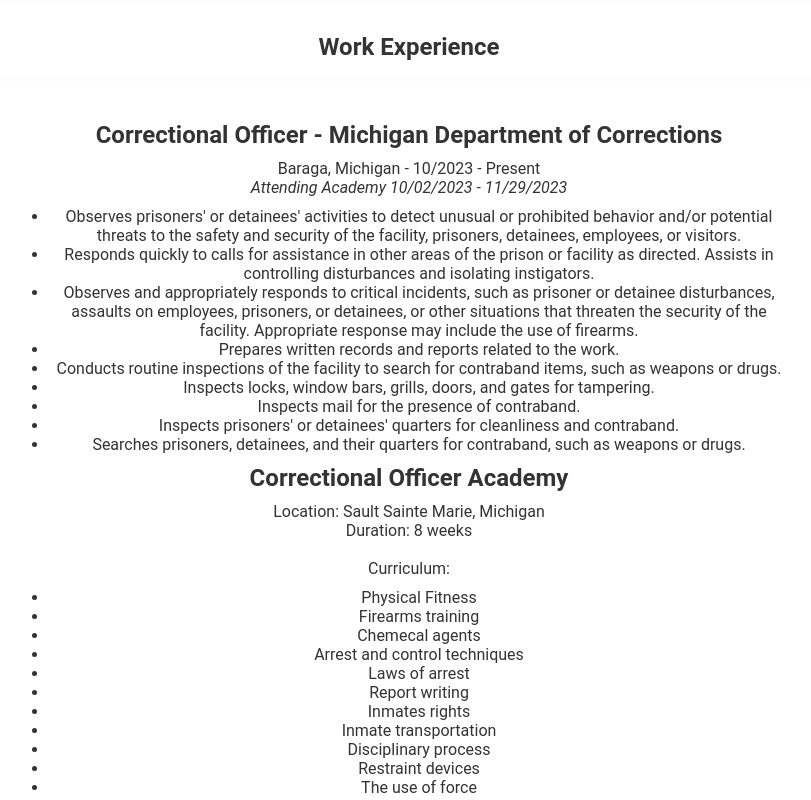
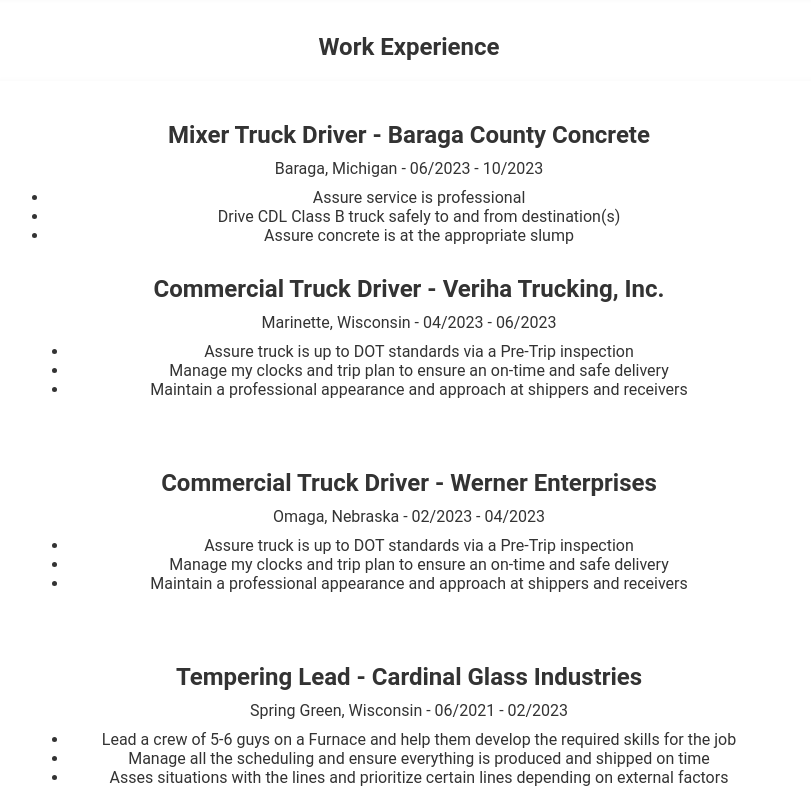
Before and after one commit to Thymester/MyBio-React, a React (Create React App) app: page / in a window 1280 px wide. Shown: the part 2640-3440 px from the top of the page, without its empty margins (231-1042 px from the left). Built offline with nearby package versions, Linux system fonts and the light colour scheme.

Commit message:
Update Resume.js

```diff
--- a/src/components/Resume.js
+++ b/src/components/Resume.js
@@ -5,44 +5,6 @@
     <div className="resume-section" id="resume">
       <h2>Work Experience</h2>
       <div className="resume-container">
-        <div className="resume-entry">
-          <h3>Correctional Officer - Michigan Department of Corrections</h3>
-          <p>Baraga, Michigan - 10/2023 - Present</p>
-          <p><i>Attending Academy 10/02/2023 - 11/29/2023</i></p>
-          <ul>
-            <li>Observes prisoners' or detainees' activities to detect unusual or prohibited behavior and/or potential
-                threats to the safety and security of the facility, prisoners, detainees, employees, or visitors.</li>
-            <li>Responds quickly to calls for assistance in other areas of the prison or facility as directed. Assists in
-                controlling disturbances and isolating instigators.</li>
-            <li>Observes and appropriately responds to critical incidents, such as prisoner or detainee disturbances,
-                assaults on employees, prisoners, or detainees, or other situations that threaten the security of the
-                facility. Appropriate response may include the use of firearms.</li>
-            <li>Prepares written records and reports related to the work.</li>
-            <li>Conducts routine inspections of the facility to search for contraband items, such as weapons or drugs.</li>
-            <li>Inspects locks, window bars, grills, doors, and gates for tampering.</li>
-            <li>Inspects mail for the presence of contraband.</li>
-            <li>Inspects prisoners' or detainees' quarters for cleanliness and contraband.</li>
-            <li>Searches prisoners, detainees, and their quarters for contraband, such as weapons or drugs.</li>
-          </ul>
-          <h3>Correctional Officer Academy</h3>
-          <p>Location: Sault Sainte Marie, Michigan</p>
-          <p>Duration: 8 weeks</p>
-          <br />
-          <p>Curriculum:</p>
-          <ul>
-            <li>Physical Fitness</li>
-            <li>Firearms training</li>
-            <li>Chemecal agents</li>
-            <li>Arrest and control techniques</li>
-            <li>Laws of arrest</li>
-            <li>Report writing</li>
-            <li>Inmates rights</li>
-            <li>Inmate transportation</li>
-            <li>Disciplinary process</li>
-            <li>Restraint devices</li>
-            <li>The use of force</li>
-          </ul>
-        </div>
         <div className="resume-entry">
           <h3>Mixer Truck Driver - Baraga County Concrete</h3>
           <p>Baraga, Michigan - 06/2023 - 10/2023</p>
@@ -56,7 +18,7 @@
             <p>Marinette, Wisconsin - 04/2023 - 06/2023</p>
             <ul>
                 <li>Assure truck is up to DOT standards via a Pre-Trip inspection</li>
-                <li>Manage my clocks and trip plan to assure a on-time and safe delivery</li>
+                <li>Manage my clocks and trip plan to ensure an on-time and safe delivery</li>
                 <li>Maintain a professional appearance and approach at shippers and receivers</li>
             </ul>
         </div>
@@ -65,7 +27,7 @@
             <p>Omaga, Nebraska - 02/2023 - 04/2023</p>
             <ul>
             <li>Assure truck is up to DOT standards via a Pre-Trip inspection</li>
-                <li>Manage my clocks and trip plan to assure a on-time and safe delivery</li>
+                <li>Manage my clocks and trip plan to ensure an on-time and safe delivery</li>
                 <li>Maintain a professional appearance and approach at shippers and receivers</li>
             </ul>
         </div>
@@ -74,7 +36,7 @@
             <p>Spring Green, Wisconsin - 06/2021 - 02/2023</p>
             <ul>
                 <li>Lead a crew of 5-6 guys on a Furnace and help them develop the required skills for the job</li>
-                <li>Manage all the scheduling and assure everything is produced and shipped on time</li>
+                <li>Manage all the scheduling and ensure everything is produced and shipped on time</li>
                 <li>Asses situations with the lines and prioritize certain lines depending on external factors</li>
             </ul>
             </div>
@@ -83,8 +45,8 @@
             <p>Remote in Madison, Wisconsin - 04/2020 - 12/2022</p>
             <ul>
                 <li>Test and assure the development team that the bug fixes and new implementations were appropriately fixed and accounted for</li>
-                <li>Write detailed write ups of my findings in a technical and concise way</li>
-                <li>Interact with customers and assure changes and implementations are working accordingly</li>
+                <li>Write detailed write-ups of my findings technically and concisely</li>
+                <li>Interact with customers and ensure changes and implementations are working accordingly</li>
             </ul>
                 </div>
             </div>
```
